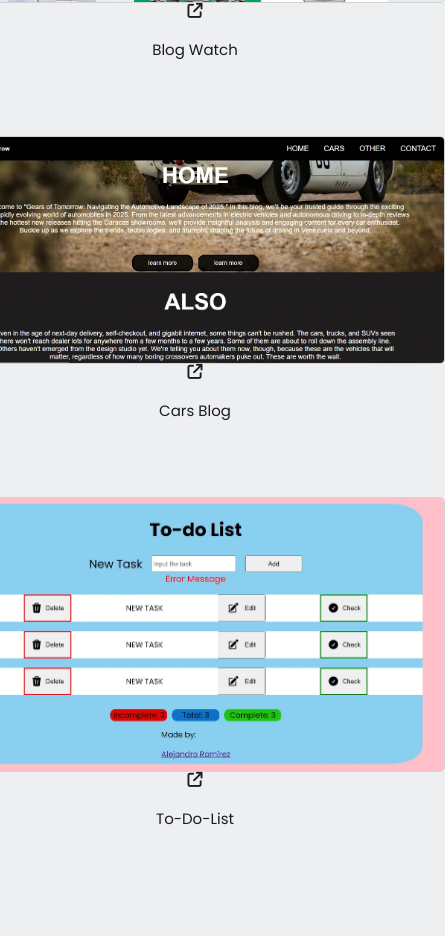
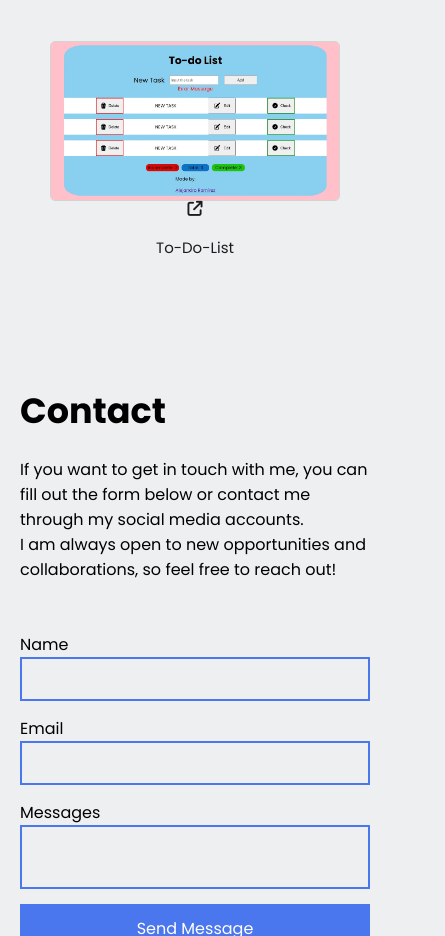
Before and after one commit to alejandrordeveloper/Portfolio, a plain HTML site: page index.html in a window 390 px wide. Shown: the part 2638-3574 px from the top of the page, 445 px wide, since content can reach past the window. Drawn offline with Linux system fonts and the light colour scheme.

Commit message:
replace project car

```diff
--- a/index.html
+++ b/index.html
@@ -295,14 +295,8 @@
               >
             </p>
             <br />
-            <!-- <p>
-              Lorem ipsum dolor sit amet consectetur adipisicing elit. Velit,
-              minima quasi impedit officia sint labore veritatis est eos
-              perferendis unde nam dolorum, rerum reiciendis, adipisci aperiam
-              similique quae corporis in.
-            </p> -->
           </div>
-          <div class="project-details">
+          <!-- <div class="project-details">
             <img src="blog-cars.webp" alt="" />
             <p>
               <a id="link2"
@@ -313,13 +307,7 @@
               >
             </p>
             <br />
-            <!-- <p>
-              Lorem ipsum dolor sit amet consectetur adipisicing elit. Velit,
-              minima quasi impedit officia sint labore veritatis est eos
-              perferendis unde nam dolorum, rerum reiciendis, adipisci aperiam
-              similique quae corporis in.
-             </p> -->
-          </div>
+          </div> -->
           <div class="project-details">
             <img src="to-do-list.webp" alt="" />
             <p>
@@ -331,12 +319,6 @@
               >
             </p>
             <br />
-            <!-- <p>
-              Lorem ipsum dolor sit amet consectetur adipisicing elit. Velit,
-              minima quasi impedit officia sint labore veritatis est eos
-              perferendis unde nam dolorum, rerum reiciendis, adipisci aperiam
-              similique quae corporis in.
-             </p> -->
           </div>
         </div>
       </section>
--- a/style.css
+++ b/style.css
@@ -189,7 +189,7 @@ nav .right a span {
     /* gap: 10px; */
     width: 100%;
     object-fit: cover;
-    padding: 0px 50px;
+    padding: 0px 0px;
     border: 1px solid #d3d3d3;
     border-radius: 5px;
 
@@ -302,7 +302,8 @@ p a{
     }
 
     .work-section .projects img{
-        width: 500px;
+        width: 100%;
+        margin-bottom: 30px;
         padding: 0;
         margin: 0;
     }
```
